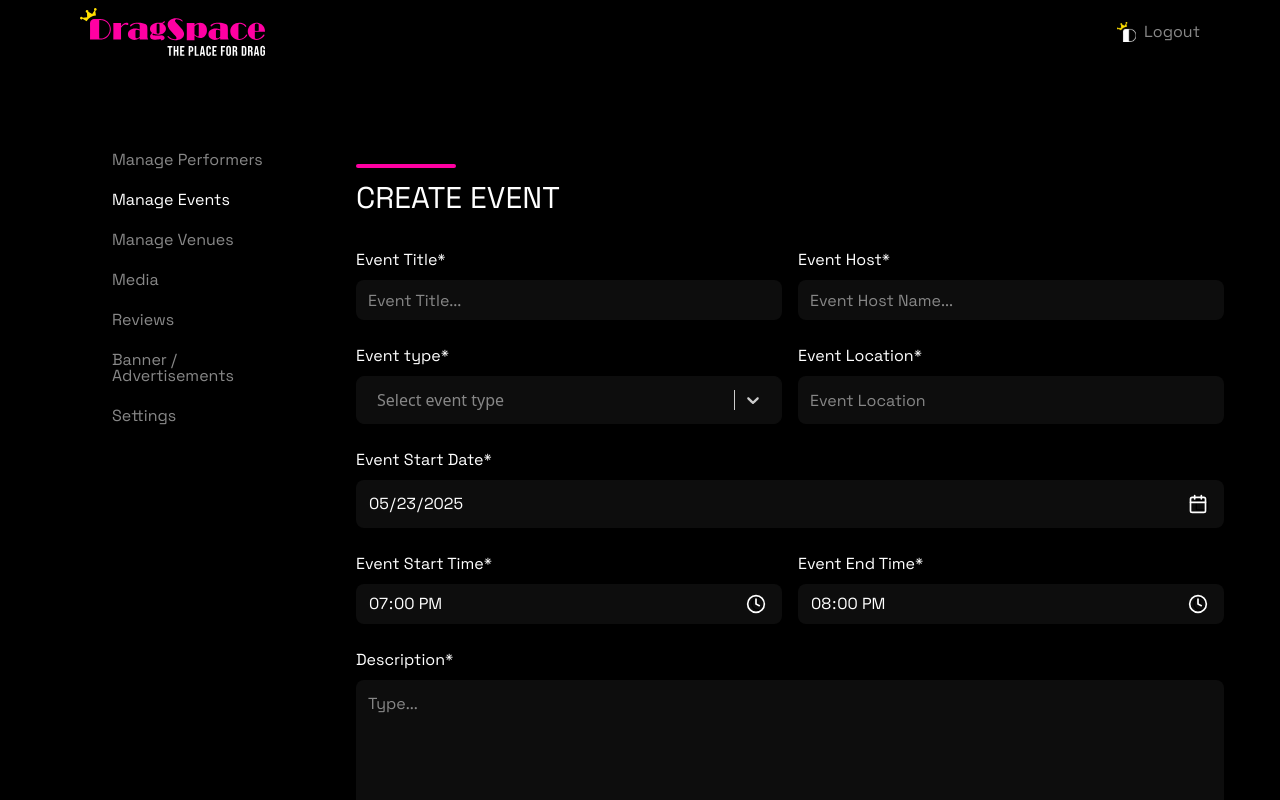
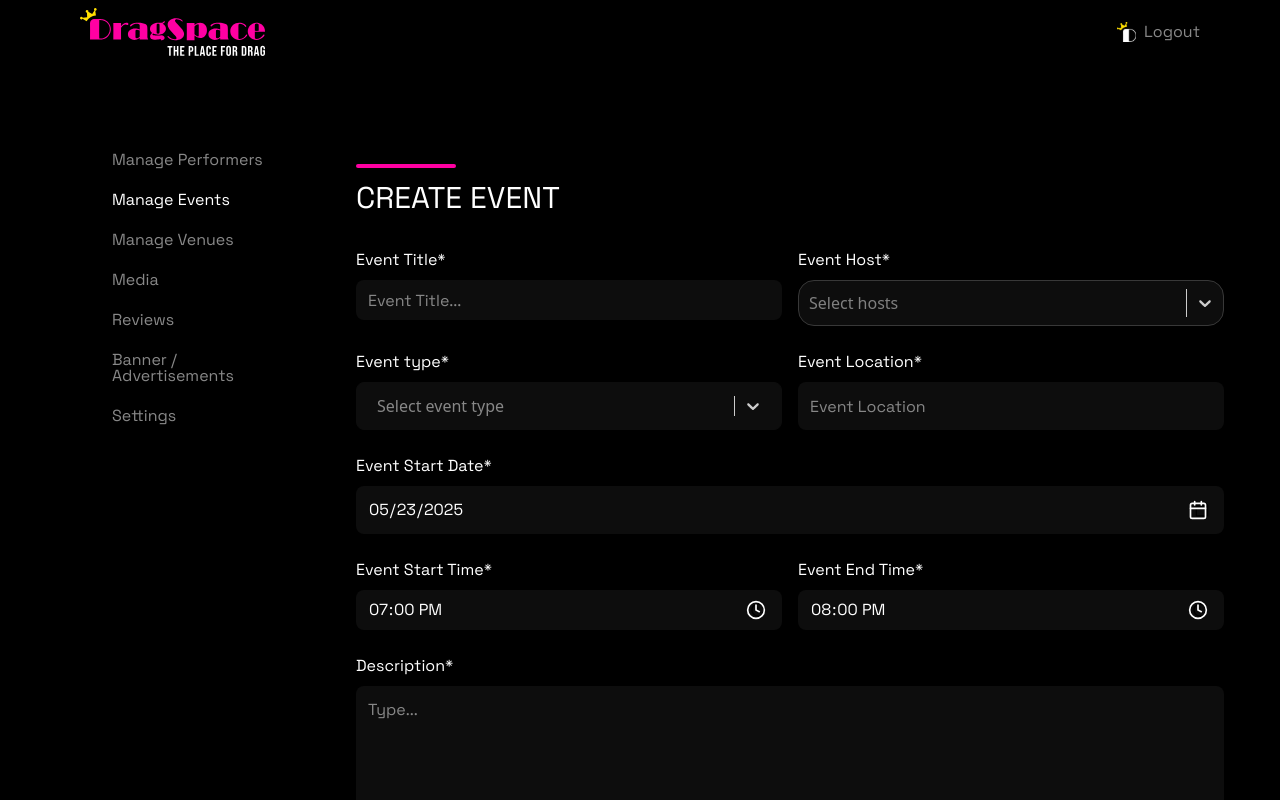
Before and after one commit to HamzaAliKundi/coltable-deshabord-admin, a React (Vite) app: page /events/create-event in a window 1280 px wide. Shown: the top 800 px of the page. Built offline with nearby package versions, Linux system fonts and the light colour scheme; no server answers; sample sign-in values are in the browser's storage.

Commit message:
add host as perofm in admin

```diff
--- a/src/components/events/AdminEvents.tsx
+++ b/src/components/events/AdminEvents.tsx
@@ -130,7 +130,7 @@ const AdminEvents = () => {
                 {event.title}
               </h2>
               <div className="flex flex-col sm:flex-row flex-wrap gap-x-4 text-gray-400 text-xs sm:text-sm">
-                <p>Host: {event.host}</p>
+                {/* <p>Host: {event.host}</p> */}
                 <p>Type: {formatEventType(event?.type)}</p>
                 <p>User Type: {event.userType}</p>
                 {event.audienceType && <p>Audience: {event.audienceType}</p>}
--- a/src/components/events/CreateEvent.tsx
+++ b/src/components/events/CreateEvent.tsx
@@ -16,7 +16,7 @@ import Select from 'react-select';
 
 interface EventFormData {
   title: string;
-  host: string;
+  host: Array<{ value: string; label: string; isCustom?: boolean }>;
   type: string;
   theme: string;
   startDate: string;
@@ -143,9 +143,42 @@ const CreateEvent = () => {
   useEffect(() => {
     if (id && eventResponse) {
       const event = eventResponse?.event;
+
+      // Helper function to process hosts/performers
+      const processHostsOrPerformers = (items: any[]) => {
+        if (!Array.isArray(items)) return [];
+
+        return items.map((item) => {
+          // If item is already an object with _id, it's a database entry
+          if (item && typeof item === 'object' && item._id) {
+            return {
+              value: item._id,
+              label: item.fullDragName || item.name || item.firstName || item.email || item.label || item._id,
+            };
+          }
+          // If item is a string, it could be either an ID or a custom name
+          if (typeof item === 'string') {
+            // Check if it looks like a MongoDB ObjectId
+            if (item.length === 24 && /^[0-9a-fA-F]{24}$/.test(item)) {
+              // It's an ID, but we don't have the full object, so we'll use the ID as both value and label
+              return { value: item, label: item };
+            } else {
+              // It's a custom name
+              return { value: item.toLowerCase().replace(/\s+/g, "-"), label: item };
+            }
+          }
+          // Fallback
+          return { value: item, label: item };
+        });
+      };
+
       reset({
         title: event.title,
-        host: event.host,
+        host: Array.isArray(event.host)
+          ? processHostsOrPerformers(event.host)
+          : event.host
+            ? [{ value: event.host, label: event.host }]
+            : [],
         type: event.type,
         startDate: event.startDate
           ? new Date(event.startDate).toISOString().split("T")[0]
@@ -164,7 +197,7 @@ const CreateEvent = () => {
     } else if (!id) {
       reset({
         title: "",
-        host: "",
+        host: [],
         type: "",
         startDate: new Date().toISOString().split("T")[0],
         startTime: "19:00",
@@ -194,13 +227,21 @@ const CreateEvent = () => {
       startTime.setHours(startHours, startMinutes, 0, 0);
       endTime.setHours(endHours, endMinutes, 0, 0);
 
+      // Always send names (labels) instead of IDs
+      const processedHosts = data.host ? data.host.map((h) => h.label) : [];
+      const processedPerformers = data.performers ? data.performers.map((p) => p.label) : [];
+
       const eventData = {
         ...data,
         startDate: startDate.toISOString(),
         startTime: startTime.toISOString(),
         endTime: endTime.toISOString(),
         image: logoUrl,
+        host: processedHosts,
+        performerList: processedPerformers,
       };
+
+      if (eventData.performers) delete eventData.performers;
 
       if (id) {
         await updateEvent({ id, eventData }).unwrap();
@@ -254,14 +295,127 @@ const CreateEvent = () => {
             <label className="text-white font-space-grotesk text-sm md:text-base">
               Event Host*
             </label>
-            <input
-              {...register("host", { required: "Event host is required" })}
-              type="text"
-              placeholder="Event Host Name..."
-              className="w-full h-10 bg-[#0D0D0D] rounded-lg px-3 text-white font-space-grotesk text-base placeholder:text-[#878787] focus:outline-none focus:ring-1 focus:ring-pink-500"
+            <Controller
+              name="host"
+              control={control}
+              rules={{ required: "Event host is required" }}
+              render={({ field }) => (
+                <Select
+                  {...field}
+                  isMulti
+                  isDisabled={false}
+                  closeMenuOnSelect={false}
+                  options={[
+                    ...(performers?.map((performer: any) => ({
+                      value: performer._id,
+                      label:
+                        performer.fullDragName ||
+                        performer.name ||
+                        performer.firstName ||
+                        performer.email,
+                    })) || []),
+                    {
+                      value: "custom",
+                      label: "+ Add Other Host",
+                      isCustom: true,
+                    },
+                  ]}
+                  className="w-full"
+                  styles={{
+                    control: (base) => ({
+                      ...base,
+                      minHeight: "46px",
+                      background: "#0D0D0D",
+                      border: "1px solid #383838",
+                      borderRadius: "16px",
+                      boxShadow: "none",
+                      "&:hover": {
+                        border: "1px solid #383838",
+                      },
+                    }),
+                    menu: (base) => ({
+                      ...base,
+                      background: "#1D1D1D",
+                      border: "1px solid #383838",
+                      borderRadius: "4px",
+                    }),
+                    option: (base, state) => ({
+                      ...base,
+                      background: state.isFocused ? "#383838" : "#1D1D1D",
+                      color: "#fff",
+                      cursor: "pointer",
+                      display: "flex",
+                      alignItems: "center",
+                      gap: "8px",
+                      "&::before": {
+                        content: '""',
+                        display: "block",
+                        width: "16px",
+                        height: "16px",
+                        border: "2px solid #fff",
+                        borderRadius: "50%",
+                        backgroundColor: state.isSelected
+                          ? "#FF00A2"
+                          : "transparent",
+                      },
+                    }),
+                    multiValue: (base) => ({
+                      ...base,
+                      background: "#383838",
+                      borderRadius: "4px",
+                    }),
+                    multiValueLabel: (base) => ({
+                      ...base,
+                      color: "#fff",
+                    }),
+                    multiValueRemove: (base) => ({
+                      ...base,
+                      color: "#fff",
+                      ":hover": {
+                        background: "#4a4a4a",
+                        borderRadius: "0 4px 4px 0",
+                      },
+                    }),
+                    input: (base) => ({
+                      ...base,
+                      color: "#fff",
+                    }),
+                  }}
+                  placeholder="Select hosts"
+                  onChange={(selectedOptions) => {
+                    const lastOption =
+                      selectedOptions?.[selectedOptions.length - 1];
+                    if (lastOption?.isCustom) {
+                      const customValue = prompt("Enter custom host name:");
+                      if (customValue?.trim()) {
+                        const newHost = {
+                          value: customValue.toLowerCase().replace(/\s+/g, "-"),
+                          label: customValue.trim(),
+                        };
+                        const currentHosts = Array.isArray(field.value)
+                          ? [...field.value]
+                          : [];
+                        if (
+                          !currentHosts.some(
+                            (h) =>
+                              (typeof h === "object" ? h.label : h) ===
+                              customValue.trim()
+                          )
+                        ) {
+                          field.onChange([...currentHosts, newHost]);
+                        }
+                      }
+                      return;
+                    }
+                    field.onChange(selectedOptions);
+                  }}
+                />
+              )}
             />
             {errors.host && (
-              <span className="text-red-500">{errors.host.message}</span>
+              <span className="text-red-500 text-sm">
+                {errors.host.message}
+              </span>
             )}
           </div>
         </div>
--- a/src/components/events/PerformerEvents.tsx
+++ b/src/components/events/PerformerEvents.tsx
@@ -192,7 +192,7 @@ const PerformerEvents = () => {
                 {event.title}
               </h2>
               <div className="flex flex-col sm:flex-row flex-wrap gap-x-4 text-gray-400 text-xs sm:text-sm">
-                <p>Host: {event.host}</p>
+                {/* <p>Host: {event.host}</p> */}
                 <p>Type: {formatEventType(event.type)}</p>
                 <p>Date: {event.startDate ? formatDate(event.startDate) : "N/A"}</p>
                 <p>Time: {event.startTime ? formatTime(event.startTime) : "N/A"}</p>
--- a/src/components/events/VenueEvents.tsx
+++ b/src/components/events/VenueEvents.tsx
@@ -171,7 +171,7 @@ const VenueEvents = () => {
                 {event.title}
               </h2>
               <div className="flex flex-col sm:flex-row flex-wrap gap-x-4 text-gray-400 text-xs sm:text-sm">
-                <p>Host: {event.host}</p>
+                {/* <p>Host: {event.host}</p> */}
                 <p>Audience: {event.audienceType || "Unknown"}</p>
                 <p>Date: {event.startDate ? formatDate(event.startDate) : "N/A"}</p>
                 <p>Time: {event.startTime ? formatTime(event.startTime) : "N/A"}</p>
--- a/src/components/events/details/PerformerEventDetail.tsx
+++ b/src/components/events/details/PerformerEventDetail.tsx
@@ -30,7 +30,7 @@ interface Event {
   user: string;
   userType: string;
   title: string;
-  host: string;
+  host: string[];
   type: EventType;
   theme: string;
   startTime: string;
@@ -136,7 +136,7 @@ const PerformerEventDetail = () => {
               </h1>
               <div className="grid grid-cols-1 md:grid-cols-2 gap-4 text-gray-400">
                 <div>
-                  <p className="text-sm">Host: {event.host}</p>
+                  <p className="text-sm">Host: {event.host.join(", ")}</p>
                   <p className="text-sm">
                     Type:{" "}
                     {eventOptions.find((option) => option.value === event.type)
--- a/src/components/events/details/venuesDetailPage.tsx
+++ b/src/components/events/details/venuesDetailPage.tsx
@@ -27,7 +27,7 @@ interface Performer {
 interface Event {
   _id: string;
   title: string;
-  host: string;
+  host: string[];
   type: EventType;
   startDate: string;
   startTime: string;
@@ -164,7 +164,7 @@ const EventRequestDetail = () => {
           <ul className="text-white/90 space-y-2">
             <li>
               <span className="font-medium">Host:</span>{" "}
-              {getEventsByVenuesById?.event?.host}
+              {getEventsByVenuesById?.event?.host.join(", ")}
             </li>
             <li>
               <span className="font-medium">Type:</span>{" "}
```
